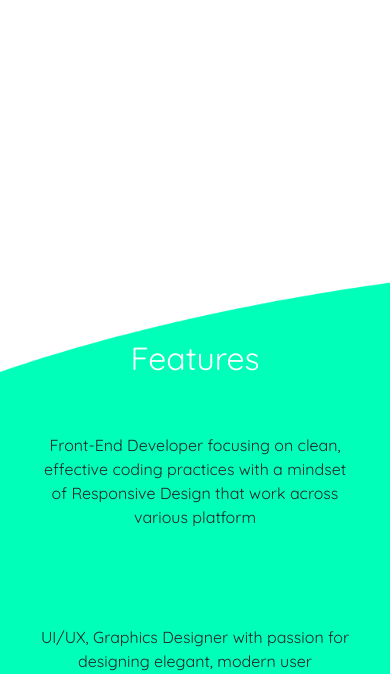
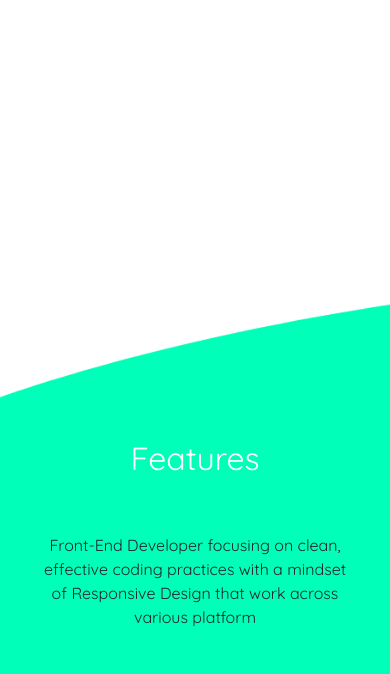
Before and after one commit to oliver-gomes/old-portfolio, a plain HTML site: page index.html in a window 390 px wide. Shown: the part 472-1146 px from the top of the page. Drawn offline with nearby package versions, Linux system fonts and the light colour scheme.

Commit message:
Update on responsive styling

```diff
--- a/css/style.css
+++ b/css/style.css
@@ -301,6 +301,14 @@ button a:hover {
     height: 70vh;
   }
 
+  #courses {
+    height: 110vh;
+  }
+
+  #courses h2 {
+    margin-top: 100px;
+  }
+
   #courses .col-md-4 {
     margin: 0px 0px;
     padding: 0px 0px;
```
